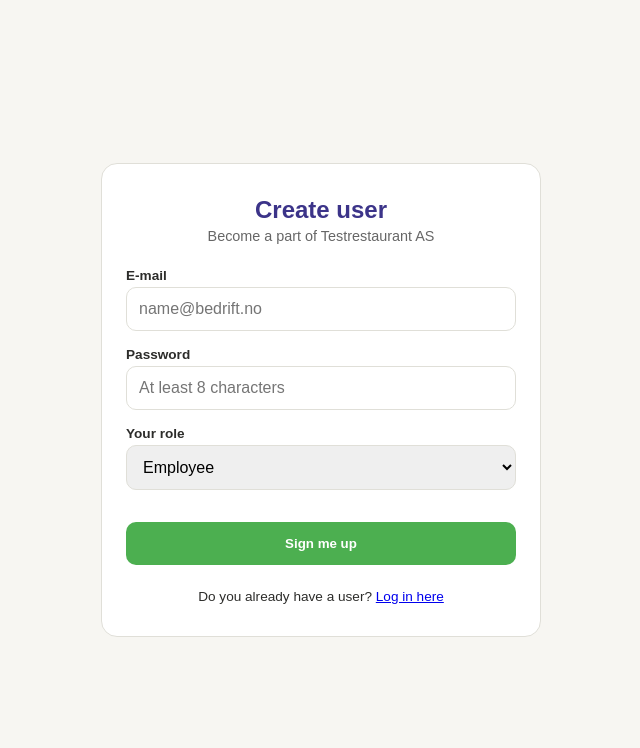
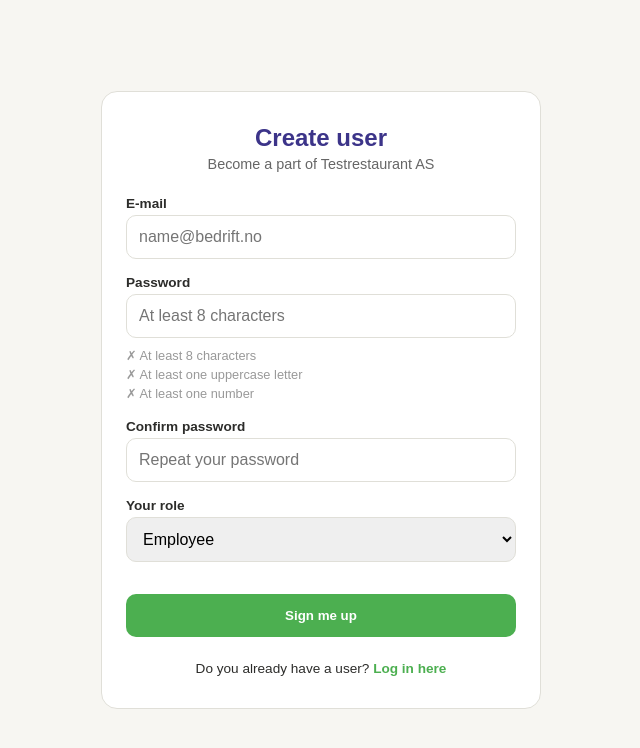
Before and after one commit to Theamarieal/Full-stack_prosjekt, a Vue app in the folder frontend/: page /register in a window 1280 px wide. Shown: the top 748 px of the page, without its empty margins (319-959 px from the left). Built offline with nearby package versions, Linux system fonts and the light colour scheme.

Commit message:
feat: add password verification and confirm password when creating users

```diff
--- a/frontend/src/views/AdminView.vue
+++ b/frontend/src/views/AdminView.vue
@@ -16,6 +16,18 @@
         <div class="form-group">
           <label>Password</label>
           <input v-model="newUser.password" type="password" placeholder="At least 8 characters" />
+          <ul class="password-requirements">
+            <li :class="{ met: newUser.password.length >= 8 }">At least 8 characters</li>
+            <li :class="{ met: /[A-Z]/.test(newUser.password) }">At least one uppercase letter</li>
+            <li :class="{ met: /[0-9]/.test(newUser.password) }">At least one number</li>
+          </ul>
+        </div>
+        <div class="form-group">
+          <label>Confirm password</label>
+          <input v-model="newUser.confirmPassword" type="password" placeholder="Repeat your password" />
+          <p v-if="newUser.confirmPassword && newUser.password !== newUser.confirmPassword" class="field-error">
+            Passwords do not match.
+          </p>
         </div>
         <div class="form-group">
           <label>Role</label>
@@ -100,6 +112,7 @@ const errorMessage = ref('')
 const newUser = ref({
   email: '',
   password: '',
+  confirmPassword: '',
   role: 'EMPLOYEE',
 })
 
@@ -120,6 +133,13 @@ function roleBadgeClass(role) {
     MANAGER: 'badge-manager',
     EMPLOYEE: 'badge-employee',
   }[role] || ''
+}
+
+function validatePassword(pwd) {
+  if (pwd.length < 8) return 'Password must be at least 8 characters.'
+  if (!/[A-Z]/.test(pwd)) return 'Password must contain at least one uppercase letter.'
+  if (!/[0-9]/.test(pwd)) return 'Password must contain at least one number.'
+  return null
 }
 
 async function fetchUsers() {
@@ -143,16 +163,26 @@ async function handleCreateUser() {
     return
   }
 
-  if (newUser.value.password.length < 8) {
-    showError('Password must be at least 8 characters.')
+  const passwordError = validatePassword(newUser.value.password)
+  if (passwordError) {
+    showError(passwordError)
+    return
+  }
+
+  if (newUser.value.password !== newUser.value.confirmPassword) {
+    showError('Passwords do not match.')
     return
   }
 
   loading.value = true
   try {
-    await createUser(newUser.value)
+    await createUser({
+      email: newUser.value.email,
+      password: newUser.value.password,
+      role: newUser.value.role,
+    })
     showSuccess(`User ${newUser.value.email} created.`)
-    newUser.value = { email: '', password: '', role: 'EMPLOYEE' }
+    newUser.value = { email: '', password: '', confirmPassword: '', role: 'EMPLOYEE' }
     await fetchUsers()
   } catch (err) {
     const data = err.response?.data
@@ -271,6 +301,36 @@ button {
 button:disabled {
   background-color: #ccc;
   cursor: not-allowed;
+}
+
+.password-requirements {
+  list-style: none;
+  padding: 0;
+  margin: 0.4rem 0 0 0;
+  font-size: 0.8rem;
+}
+
+.password-requirements li {
+  color: #999;
+  padding: 2px 0;
+}
+
+.password-requirements li::before {
+  content: '✗ ';
+}
+
+.password-requirements li.met {
+  color: #27ae60;
+}
+
+.password-requirements li.met::before {
+  content: '✓ ';
+}
+
+.field-error {
+  color: #d32f2f;
+  font-size: 0.8rem;
+  margin-top: 4px;
 }
 
 table {
--- a/frontend/src/views/RegisterView.vue
+++ b/frontend/src/views/RegisterView.vue
@@ -23,6 +23,24 @@
             placeholder="At least 8 characters"
             required
           />
+          <ul class="password-requirements">
+            <li :class="{ met: password.length >= 8 }">At least 8 characters</li>
+            <li :class="{ met: /[A-Z]/.test(password) }">At least one uppercase letter</li>
+            <li :class="{ met: /[0-9]/.test(password) }">At least one number</li>
+          </ul>
+        </div>
+
+        <div class="form-group">
+          <label>Confirm password</label>
+          <input
+            v-model="confirmPassword"
+            type="password"
+            placeholder="Repeat your password"
+            required
+          />
+          <p v-if="confirmPassword && password !== confirmPassword" class="field-error">
+            Passwords do not match.
+          </p>
         </div>
 
         <div class="form-group">
@@ -49,45 +67,61 @@
 </template>
 
 <script setup>
-import { ref } from 'vue';
-import { useAuthStore } from '@/stores/auth';
-import { useRouter } from 'vue-router';
+import { ref } from 'vue'
+import { useAuthStore } from '@/stores/auth'
+import { useRouter } from 'vue-router'
 
-const auth = useAuthStore();
-const router = useRouter();
+const auth = useAuthStore()
+const router = useRouter()
 
-const email = ref('');
-const password = ref('');
-const role = ref('EMPLOYEE');
-const error = ref('');
-const loading = ref(false);
+const email = ref('')
+const password = ref('')
+const confirmPassword = ref('')
+const role = ref('EMPLOYEE')
+const error = ref('')
+const loading = ref(false)
+
+const validatePassword = (pwd) => {
+  if (pwd.length < 8) return 'Password must be at least 8 characters.'
+  if (!/[A-Z]/.test(pwd)) return 'Password must contain at least one uppercase letter.'
+  if (!/[0-9]/.test(pwd)) return 'Password must contain at least one number.'
+  return null
+}
 
 const handleRegister = async () => {
-  error.value = '';
-  loading.value = true;
+  error.value = ''
 
+  const emailRegex = /^[^\s@]+@[^\s@]+\.[^\s@]+$/
+  if (!emailRegex.test(email.value)) {
+    error.value = 'Must be a valid e-mail address.'
+    return
+  }
+
+  const passwordError = validatePassword(password.value)
+  if (passwordError) {
+    error.value = passwordError
+    return
+  }
+
+  if (password.value !== confirmPassword.value) {
+    error.value = 'Passwords do not match.'
+    return
+  }
+
+  loading.value = true
   try {
-    // IMPORTANT: we send arguments each by each like they're defined in auth.js
-    // email, password, role, organizationId (we use 1 as standard)
-    const success = await auth.register(
-      email.value,
-      password.value,
-      role.value,
-      1
-    );
-
+    const success = await auth.register(email.value, password.value, role.value, 1)
     if (success) {
-      // send user to dashboard if signup went well
-      router.push('/dashboard');
+      router.push('/dashboard')
     } else {
-      error.value = "Something went wrong. Try again.";
+      error.value = 'Something went wrong. Try again.'
     }
-  } catch (err) {
-    error.value = "Could not create user. Maybe e-mail is already in use?";
+  } catch {
+    error.value = 'Could not create user. Maybe e-mail is already in use?'
   } finally {
-    loading.value = false;
+    loading.value = false
   }
-};
+}
 </script>
 
 <style scoped>
@@ -133,7 +167,8 @@ label {
   margin-bottom: 4px;
 }
 
-input, select {
+input,
+select {
   width: 100%;
   padding: 12px;
   border: 1.5px solid #e0dfd8;
@@ -150,6 +185,52 @@ button {
   border-radius: 10px;
   font-weight: 700;
   margin-top: 1rem;
+  cursor: pointer;
+}
+
+button:disabled {
+  background-color: #ccc;
+  cursor: not-allowed;
+}
+
+.password-requirements {
+  list-style: none;
+  padding: 0;
+  margin: 0.5rem 0 0 0;
+  font-size: 0.8rem;
+}
+
+.password-requirements li {
+  color: #999;
+  padding: 2px 0;
+}
+
+.password-requirements li::before {
+  content: '✗ ';
+}
+
+.password-requirements li.met {
+  color: #27ae60;
+}
+
+.password-requirements li.met::before {
+  content: '✓ ';
+}
+
+.field-error {
+  color: #d32f2f;
+  font-size: 0.8rem;
+  margin-top: 4px;
+}
+
+.error-message {
+  color: #d32f2f;
+  background: #ffebee;
+  padding: 0.5rem;
+  border-radius: 4px;
+  margin-top: 1rem;
+  text-align: center;
+  font-size: 0.9rem;
 }
 
 .footer-links {
@@ -158,25 +239,30 @@ button {
   font-size: 0.85rem;
 }
 
+a {
+  color: #4CAF50;
+  text-decoration: none;
+  font-weight: bold;
+}
+
 @media (max-width: 350px) {
-  .login-page, .register-wrapper {
+  .register-wrapper {
     padding: 0;
     background: white;
     align-items: flex-start;
   }
 
-  .login-card, .register-container {
+  .register-container {
     border: none;
     border-radius: 0;
     box-shadow: none;
     padding: 2rem 1.5rem;
-
     min-height: 100vh;
     display: flex;
     flex-direction: column;
   }
 
-  .footer-links, .footer-link {
+  .footer-links {
     margin-top: auto;
     padding-bottom: 2rem;
   }
```
